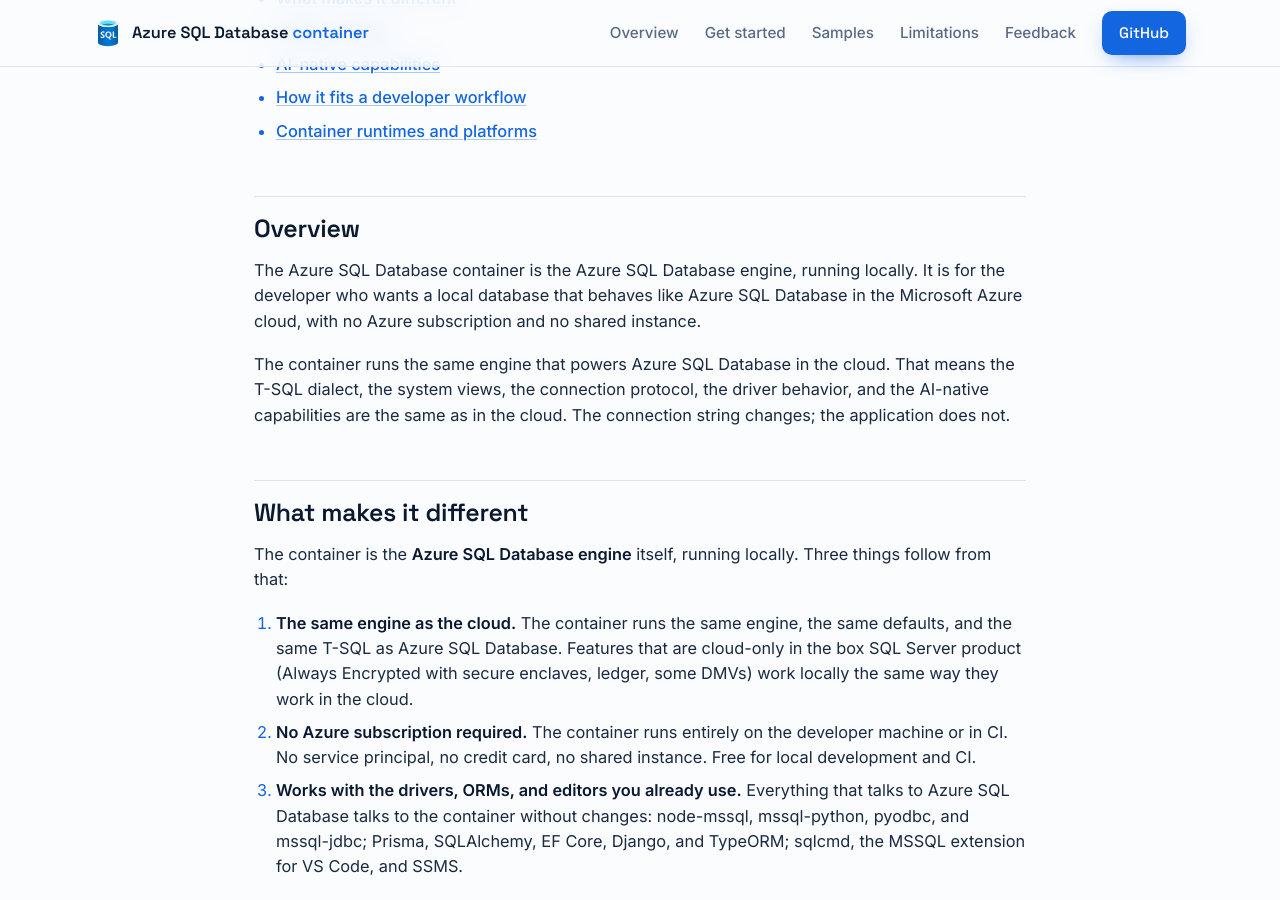
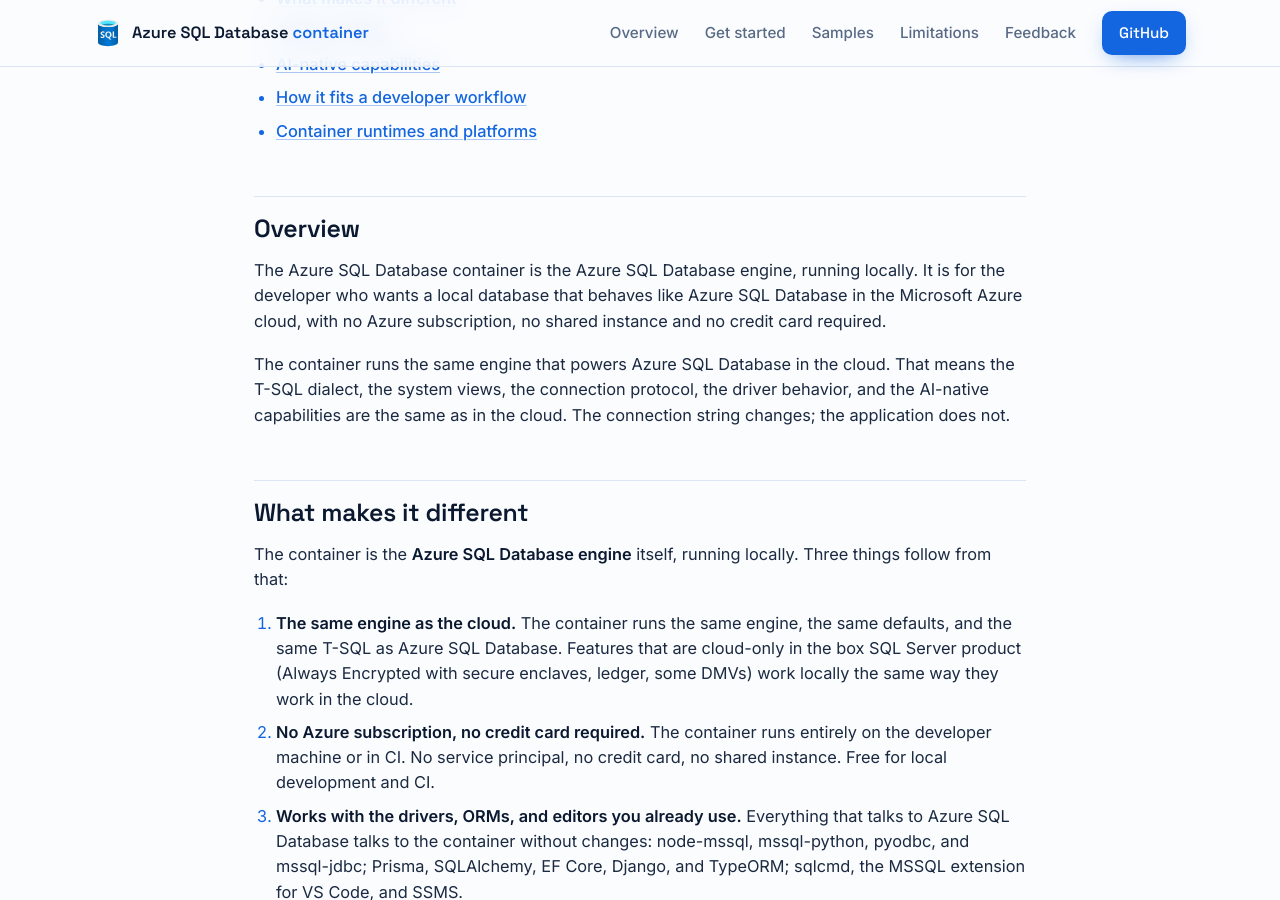
Before and after one commit to microsoft/azure-sql-database-container, a Jekyll site: the page built from docs/what-is-the-container.md, in a window 1280 px wide and 900 px high, scrolled down 418 px. Built offline with Jekyll 4.4.1, drawn with Linux system fonts in a browser that asks for light colours.

Commit message:
Update description to emphasize no credit card needed
Clarified that no credit card is required for using the Azure SQL Database container.

```diff
--- a/docs/what-is-the-container.md
+++ b/docs/what-is-the-container.md
@@ -14,7 +14,7 @@
 
 ## Overview
 
-The Azure SQL Database container is the Azure SQL Database engine, running locally. It is for the developer who wants a local database that behaves like Azure SQL Database in the Microsoft Azure cloud, with no Azure subscription and no shared instance.
+The Azure SQL Database container is the Azure SQL Database engine, running locally. It is for the developer who wants a local database that behaves like Azure SQL Database in the Microsoft Azure cloud, with no Azure subscription, no shared instance and no credit card required.
 
 The container runs the same engine that powers Azure SQL Database in the cloud. That means the T-SQL dialect, the system views, the connection protocol, the driver behavior, and the AI-native capabilities are the same as in the cloud. The connection string changes; the application does not.
 
@@ -23,7 +23,7 @@
 The container is the **Azure SQL Database engine** itself, running locally. Three things follow from that:
 
 1. **The same engine as the cloud.** The container runs the same engine, the same defaults, and the same T-SQL as Azure SQL Database. Features that are cloud-only in the box SQL Server product (Always Encrypted with secure enclaves, ledger, some DMVs) work locally the same way they work in the cloud.
-2. **No Azure subscription required.** The container runs entirely on the developer machine or in CI. No service principal, no credit card, no shared instance. Free for local development and CI.
+2. **No Azure subscription, no credit card required.** The container runs entirely on the developer machine or in CI. No service principal, no credit card, no shared instance. Free for local development and CI.
 3. **Works with the drivers, ORMs, and editors you already use.** Everything that talks to Azure SQL Database talks to the container without changes: node-mssql, mssql-python, pyodbc, and mssql-jdbc; Prisma, SQLAlchemy, EF Core, Django, and TypeORM; sqlcmd, the MSSQL extension for VS Code, and SSMS.
 
 ## Engine surface
```
